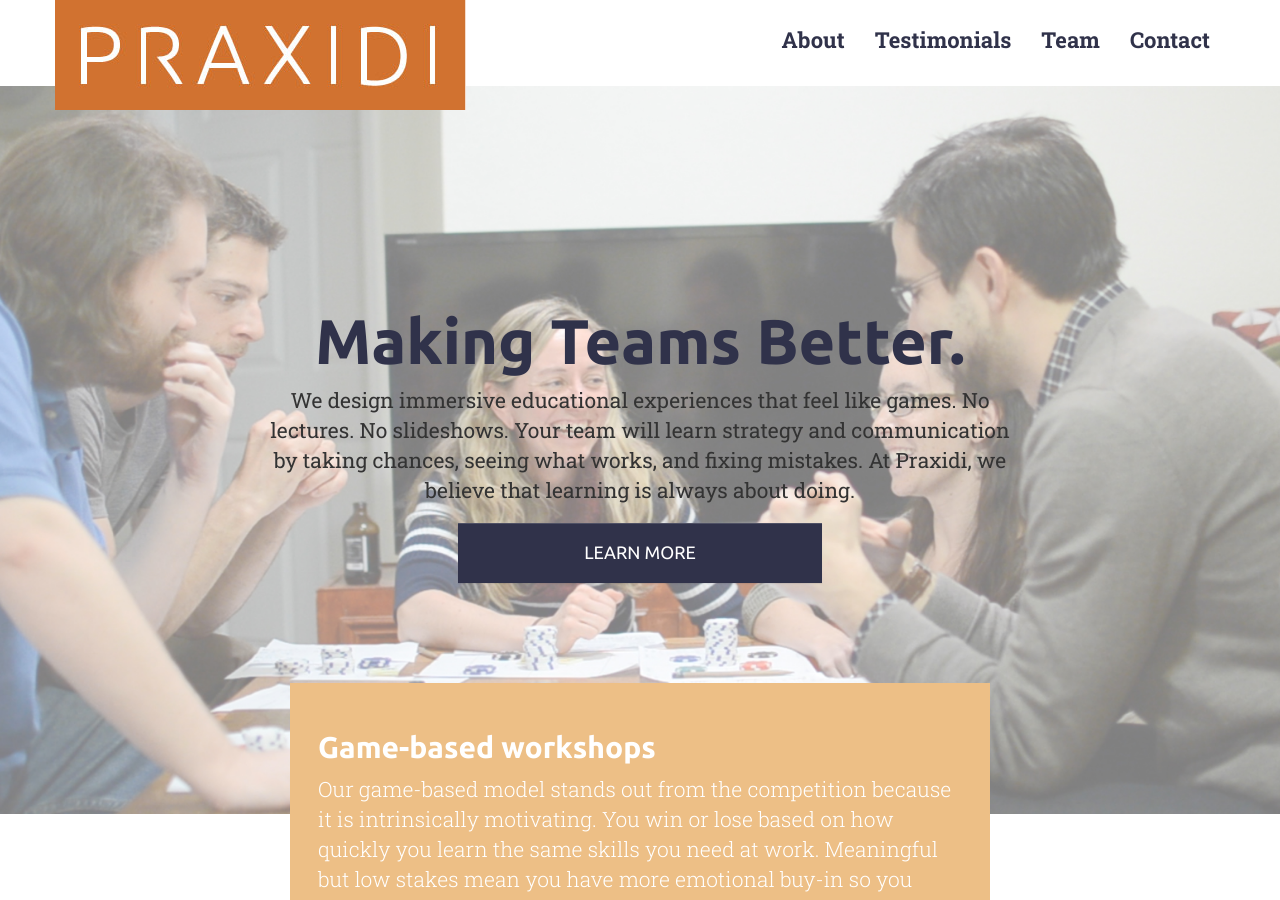
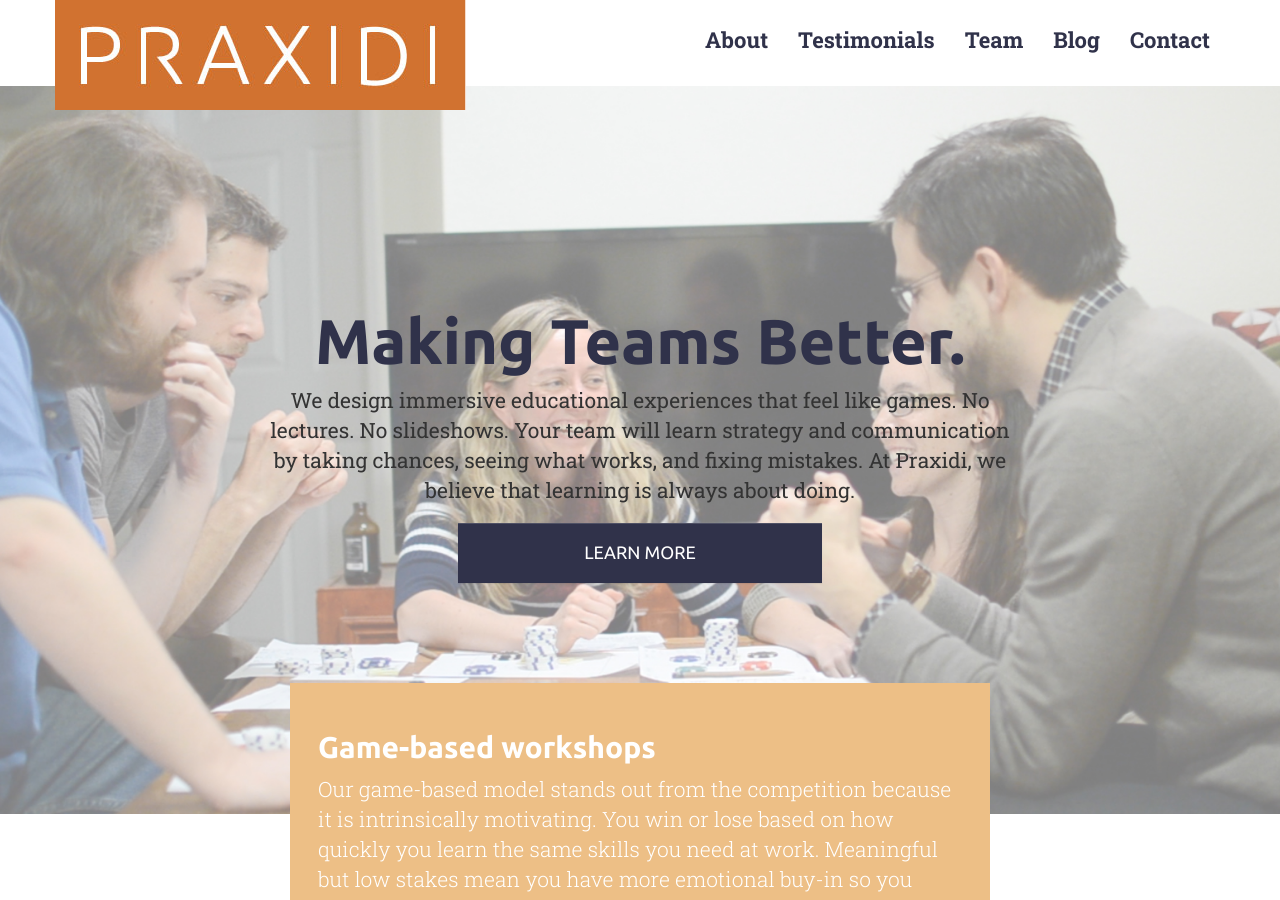
Before and after one commit to wlonk/praxidi, a Jekyll site: the page built from index.html, in a window 1280 px wide and 900 px high. Built offline with Jekyll 4.4.1, drawn with Linux system fonts in a browser that asks for light colours; nearby versions of some CDN libraries.

Commit message:
Update nav links to include blog.

```diff
--- a/_layouts/default.html
+++ b/_layouts/default.html
@@ -63,10 +63,11 @@
       </div>
       <div class="collapse navbar-collapse" id="navbar">
         <ul class="nav navbar-nav navbar-right">
-          <li><a href="#about">About</a></li>
-          <li><a href="#testimonials">Testimonials</a></li>
-          <li><a href="#team">Team</a></li>
-          <li><a href="#contact">Contact</a></li>
+          <li><a href="/#about">About</a></li>
+          <li><a href="/#testimonials">Testimonials</a></li>
+          <li><a href="/#team">Team</a></li>
+          <li><a href="/blog/">Blog</a></li>
+          <li><a href="/#contact">Contact</a></li>
         </ul>
       </div>
     </div>
```
